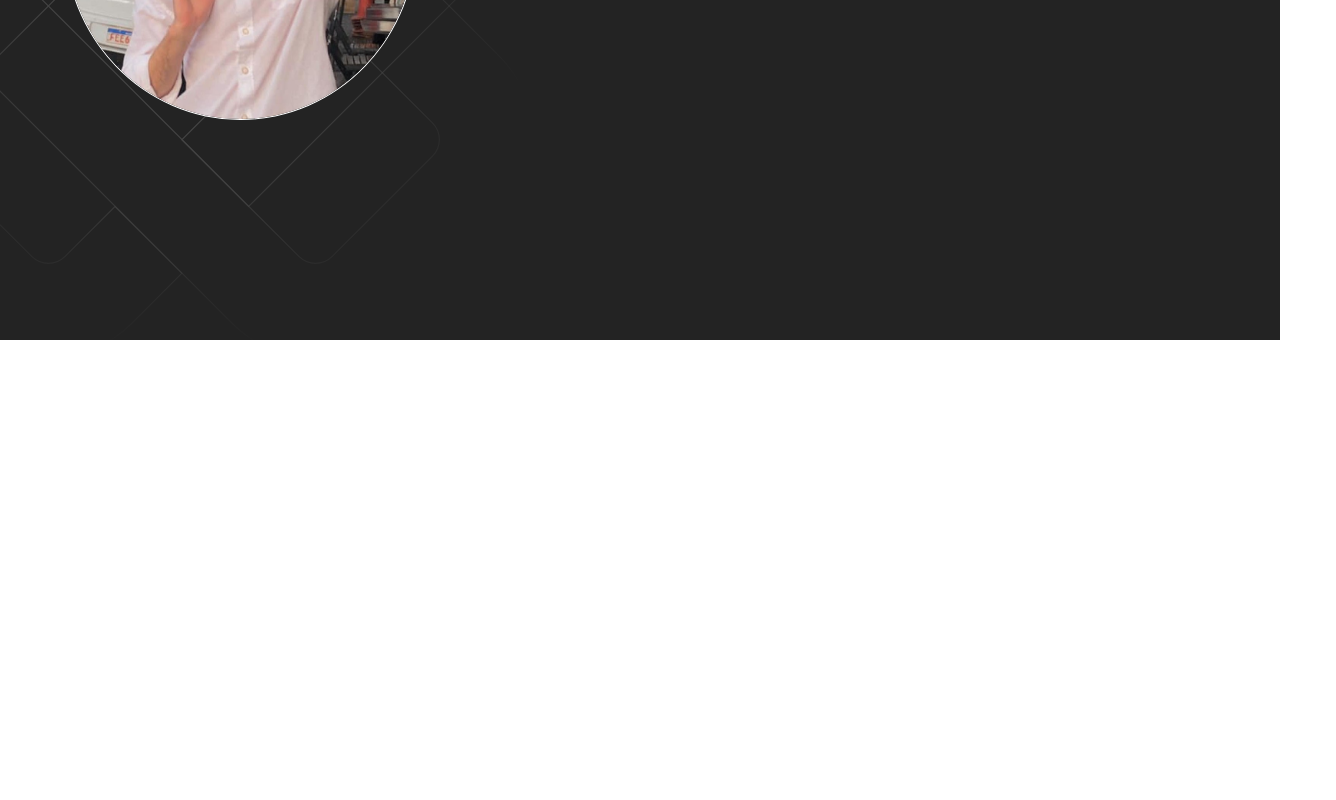
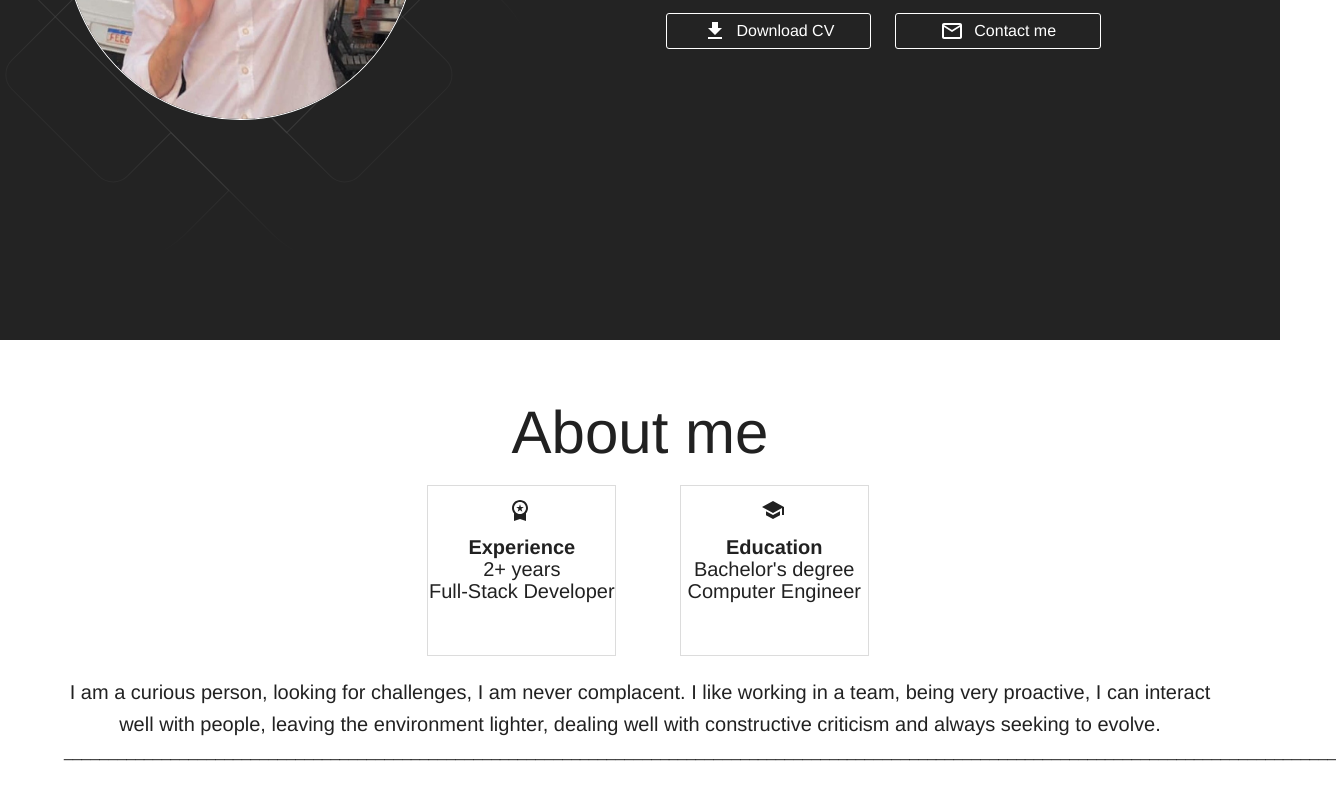
Before and after one commit to Kaio-Alves/my-portfolio, a React (Vite) app: page / in a window 1280 px wide. Shown: the part 460-1260 px from the top of the page, 1336 px wide, since content can reach past the window. Before the commit the page ends 826 px from the top, so only its background shows below. Built offline with nearby package versions, Linux system fonts and the light colour scheme.

Commit message:
Create Pag About me

```diff
--- a/src/components/StyledButton/StyledButton.tsx
+++ b/src/components/StyledButton/StyledButton.tsx
@@ -15,6 +15,7 @@ const StyledButton:React.FC<StyledButtonProps> = ({children,onClick}) => {
         display:"inline-flex",
         alignItems:"center",
         justifyContent:"center",
+        marginTop:"60px",
         gap:"10px",
         color:theme.palette.primary.contrastText,
         '&:hover':{
--- a/src/pages/Home/Home.tsx
+++ b/src/pages/Home/Home.tsx
@@ -1,5 +1,6 @@
 
 import NavBar from "../../components/NavBar/NavBar";
+import About from "./sections/About/About";
 import Hero from "./sections/Hero/Hero";
 
 const Home = () => {
@@ -8,6 +9,7 @@ const Home = () => {
       <>
         <NavBar/>
         <Hero/>
+        <About/>
       </>
     )
   }
--- /dev/null
+++ b/src/pages/Home/sections/About/About.tsx
@@ -0,0 +1,52 @@
+import SchoolIcon from '@mui/icons-material/School';
+import WorkspacePremiumIcon from '@mui/icons-material/WorkspacePremium';
+import { Container, Grid, Typography, styled } from "@mui/material";
+const About = () => {
+    const StyledAbout = styled("div")(({theme})=> ({
+        backgroundColor:theme.palette.primary.contrastText,
+        height:"60vh",
+        display:"flex",
+        alignItems:"center"
+    }));
+    const StyledAbouts = styled("div")(({})=> ({
+        marginLeft:"300px"
+    }));
+    return (
+      <>
+      <StyledAbout>
+        <Container maxWidth="lg" >
+            <Grid container spacing={2} >
+                <Grid item xs={12} md={12} >
+                    <Typography  variant="h2" textAlign="center" pb={2}>About me</Typography>
+                    <StyledAbouts>
+                        <Grid container item xs={12} md={8} justifyItems="center" justifyContent="space-evenly">
+                            <Grid item xs={12} md={4} pb={6} style={{border: '1px solid #DCDCDC'}}>
+                                <WorkspacePremiumIcon style={{marginLeft:"80px",height:"6vh"}}/>
+                                <Typography variant="h6" textAlign="center" style={{fontWeight:"bold",marginTop:"-10px"}}>Experience</Typography>
+                                <Typography variant="h6" textAlign="center" style={{marginTop:"-10px"}}>2+ years</Typography>
+                                <Typography variant="h6" textAlign="center" style={{marginTop:"-10px"}}>Full-Stack Developer</Typography>
+                            </Grid>
+                            <Grid item xs={12} md={4} pb={6} style={{border: '1px solid #DCDCDC'}}>
+                                <SchoolIcon style={{marginLeft:"80px",height:"6vh"}}/>
+                                <Typography variant="h6" textAlign="center" style={{fontWeight:"bold",marginTop:"-10px"}}>Education</Typography>
+                                <Typography variant="h6" textAlign="center" style={{marginTop:"-10px"}}>Bachelor's degree</Typography>
+                                <Typography  variant="h6" textAlign="center" style={{marginTop:"-10px"}}>Computer Engineer</Typography>
+                            </Grid>
+                        </Grid>
+                    </StyledAbouts>
+                    <Typography  variant="h6" textAlign="center" style={{marginTop:"20px"}}>
+                        I am a curious person, looking for challenges, I am never complacent.
+                        I like working in a team, being very proactive, I can interact well with people, leaving the environment lighter,
+                        dealing well with constructive criticism and always seeking to evolve.
+                    </Typography>
+                    <Typography>_______________________________________________________________________________________________________________________________________________</Typography>
+                </Grid>
+            </Grid>
+
+        </Container>
+      </StyledAbout>
+      </>
+    )
+  }
+
+  export default About
--- a/src/pages/Home/sections/Hero/Hero.tsx
+++ b/src/pages/Home/sections/Hero/Hero.tsx
@@ -31,7 +31,7 @@ const Hero = () => {
                 <Grid container spacing={2}>
                     <Grid item xs={12} md={5}>
                         <Box position="relative">
-                            <Box position="absolute" width={"150%"} top={-100} right={0}>
+                            <Box position="absolute" width={"130%"} top={-100} right={0}>
                                 <AnimatedBackground/>
                             </Box>
                             <Box position="relative">
```
